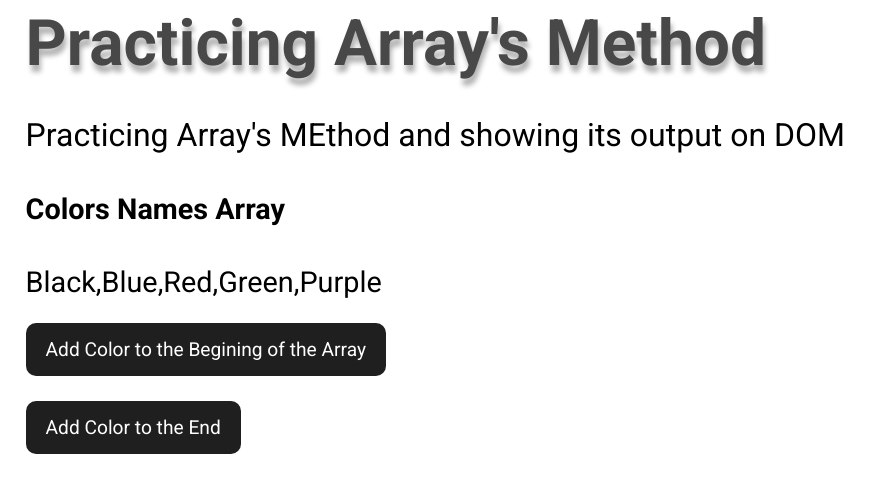
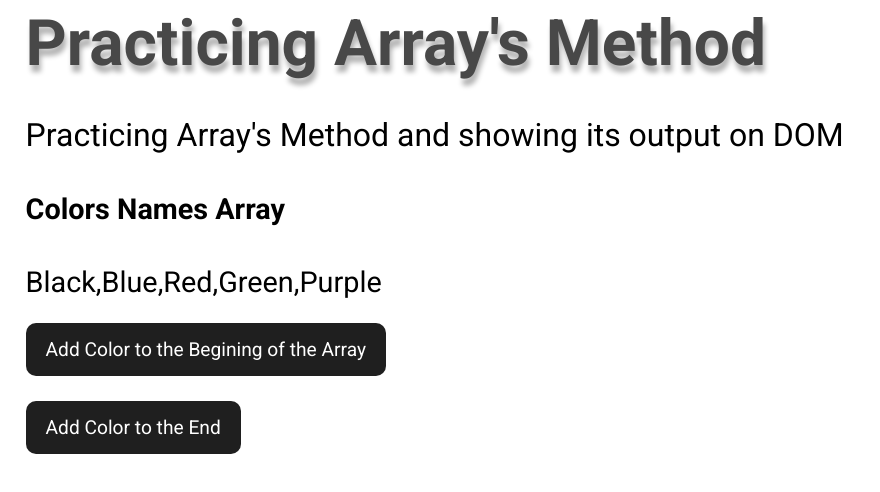
Before and after one commit to Shahzaib-Anees/Practicing-Arrays-and-Arrays-Methods-JS, a plain HTML site: page Question09/page03.html in a window 1280 px wide. Shown: the whole page, without its empty margins (0-880 px from the left). Drawn offline with Linux system fonts and the light colour scheme; a web font is replaced by a local one.

Commit message:
Starts Working on Q09

```diff
--- a/Question09/page03.css
+++ b/Question09/page03.css
@@ -11,4 +11,5 @@ body{
     padding: 15px 20px;
     background-color: #1f1f1f;
     color: #fff;
+    font-family: "Roboto";
 }
--- a/Question09/page03.html
+++ b/Question09/page03.html
@@ -12,7 +12,7 @@
 <body>
     <div class="container">
         <h1>Practicing Array's Method</h1>
-        <p>Practicing Array's MEthod and showing its output on DOM </p>
+        <p>Practicing Array's Method and showing its output on DOM </p>
     </div>
 </body>
 <script src="./app.js"></script>
```
Also changed, not shown: Question09/app.js (line endings or trailing spaces).
